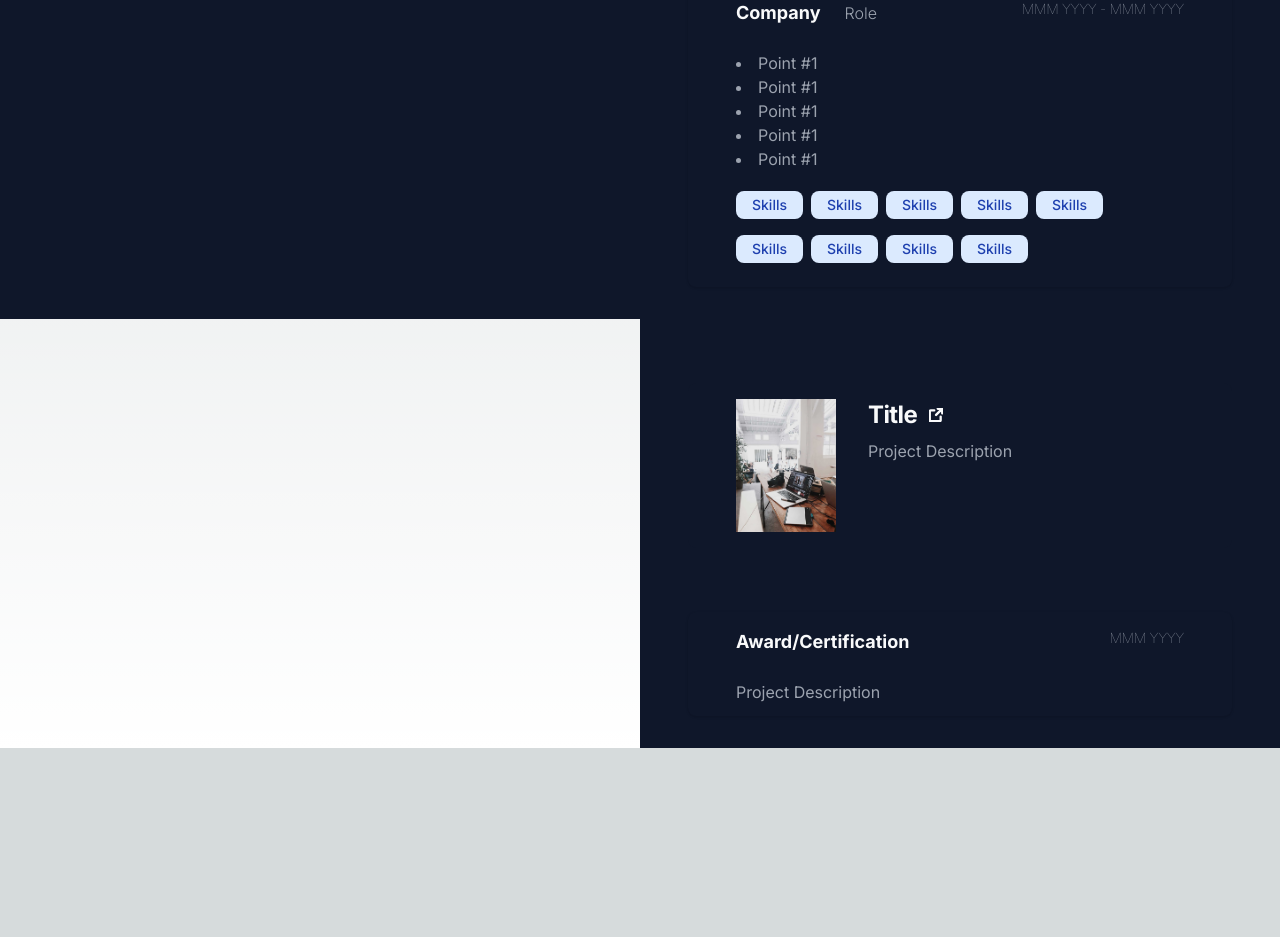
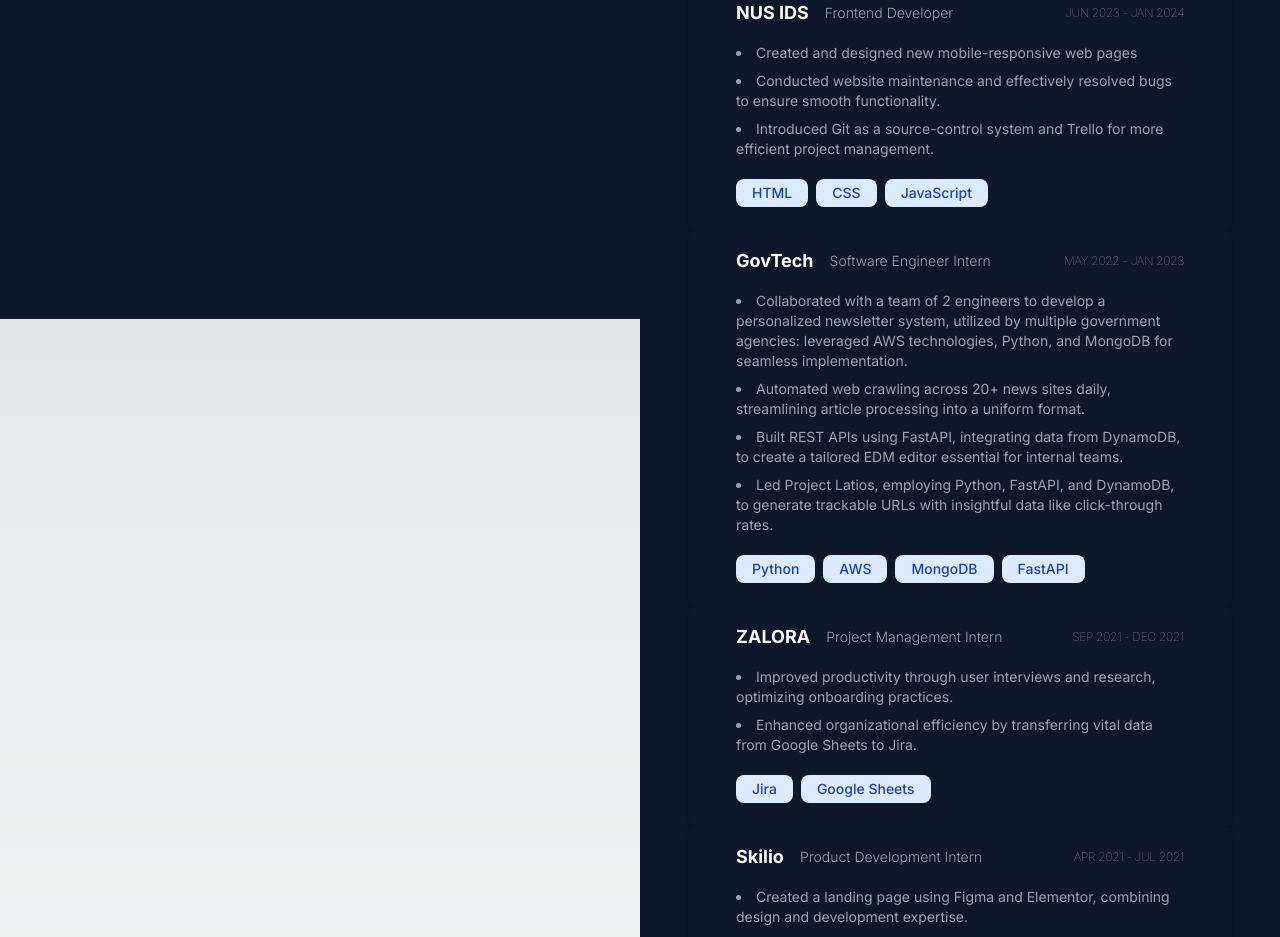
Before and after one commit to TohDeKai/portfolio, a Next.js app in the folder app/: page / in a window 1280 px wide. Shown: the part 481-1418 px from the top of the page. Before the commit the page ends 1229 px from the top, so only its background shows below. Built offline with nearby package versions, Linux system fonts and the light colour scheme.

Commit message:
FEAT: add experience data

```diff
--- /dev/null
+++ b/app/public/data/experience.json
@@ -0,0 +1,57 @@
+[
+  {
+    "company": "NUS IDS",
+    "role": "Frontend Developer",
+    "duration": "JUN 2023 - JAN 2024",
+    "points": [
+      "Created and designed new mobile-responsive web pages",
+      "Conducted website maintenance and effectively resolved bugs to ensure smooth functionality.",
+      "Introduced Git as a source-control system and Trello for more efficient project management."
+    ],
+    "skills": ["HTML", "CSS", "JavaScript"]
+  },
+  {
+    "company": "GovTech",
+    "role": "Software Engineer Intern",
+    "duration": "MAY 2022 - JAN 2023",
+    "points": [
+      "Collaborated with a team of 2 engineers to develop a personalized newsletter system, utilized by multiple government agencies: leveraged AWS technologies, Python, and MongoDB for seamless implementation.",
+      "Automated web crawling across 20+ news sites daily, streamlining article processing into a uniform format.",
+      "Built REST APIs using FastAPI, integrating data from DynamoDB, to create a tailored EDM editor essential for internal teams.",
+      "Led Project Latios, employing Python, FastAPI, and DynamoDB, to generate trackable URLs with insightful data like click-through rates."
+    ],
+    "skills": ["Python", "AWS", "MongoDB", "FastAPI"]
+  },
+  {
+    "company": "ZALORA",
+    "role": "Project Management Intern",
+    "duration": "SEP 2021 - DEC 2021",
+    "points": [
+      "Improved productivity through user interviews and research, optimizing onboarding practices.",
+      "Enhanced organizational efficiency by transferring vital data from Google Sheets to Jira."
+    ],
+    "skills": ["Jira", "Google Sheets"]
+  },
+  {
+    "company": "Skilio",
+    "role": "Product Development Intern",
+    "duration": "APR 2021 - JUL 2021",
+    "points": [
+      "Created a landing page using Figma and Elementor, combining design and development expertise.",
+      "Spearheaded the redesign of a web app.",
+      "Produced assets including product mockups to support marketing initiatives.",
+      "Engaged in numerous user interviews and usability tests to extract insights for product enhancement."
+    ],
+    "skills": ["WordPress", "Elementor", "Figma", "HTML", "CSS", "JavaScript"]
+  },
+  {
+    "company": "Lexly (Formerly Calibrate)",
+    "role": "UX/UI Design Intern",
+    "duration": "AUG 2020 - FEB 2021",
+    "points": [
+      "Developed landing page using HTML and CSS to attract more users.",
+      "Spearheaded design and development of high-fidelity prototype of mobile application with Figma."
+    ],
+    "skills": ["Figma", "HTML", "CSS", "JavaScript"]
+  }
+]
--- a/app/src/app/components/experience.tsx
+++ b/app/src/app/components/experience.tsx
@@ -1,59 +1,56 @@
+import React from "react";
+import experienceData from "../../../../app/public/data/experience.json";
+
+interface ExperienceData {
+  company: string;
+  role: string;
+  duration: string;
+  points: string[];
+  skills: string[];
+}
+
 export default function Experience() {
   return (
     <section>
-      <div className="px-4 max-w-screen-xl py-8 lg:px-12 2xl:mr-54 flex flex-col lg:flex-row items-start lg:items-center">
+      <div className="px-4 max-w-screen-xl py-8 lg:px-12 2xl:mr-54 flex flex-col  items-start lg:items-center">
+        {experienceData.map((experience: ExperienceData, index: number) => (
           <a
+            key={index}
             href="#"
             className="rounded-lg shadow md:flex-row w-full bg-slate-900 hover:bg-slate-700"
           >
             <div className="flex justify-between leading-normal px-12 py-4">
-            <div className="flex gap-6 mb-2">
-              <p className="text-lg font-bold text-gray-50 my-auto">Company</p>
-              <p className="text-md font-light text-gray-400 my-auto">Role</p>
+              <div className="flex gap-4">
+                <p className="text-lg font-bold text-gray-50 my-auto">
+                  {experience.company}
+                </p>
+                <p className="text-sm font-light text-gray-400 my-auto">
+                  {experience.role}
+                </p>
               </div>
-            <h5 className="text-sm font-thin tracking-tight text-gray-400">
-              MMM YYYY - MMM YYYY
+              <h5 className="text-xs font-thin tracking-tight text-gray-400 my-auto">
+                {experience.duration}
               </h5>
             </div>
-          <div className="mb-3 px-12 font-normal text-md text-gray-400">
-            <ul className="list-disc list-inside">
-              <li>Point #1</li>
-              <li>Point #1</li>
-              <li>Point #1</li>
-              <li>Point #1</li>
-              <li>Point #1</li>
+            <div className="mb-3 px-12 font-normal text-sm text-gray-400">
+              <ul className="list-disc list-inside space-y-2">
+                {experience.points.map((point, pointIndex) => (
+                  <li key={pointIndex}>{point}</li>
+                ))}
               </ul>
             </div>
             <div className="flex flex-wrap px-12 pb-4">
-            <span className="bg-blue-100 text-blue-800 text-sm font-medium me-2 px-4 py-1 my-2 rounded-lg">
-              Skills
+              {experience.skills.map((skill, skillIndex) => (
+                <span
+                  key={skillIndex}
+                  className="bg-blue-100 text-blue-800 text-sm font-medium me-2 px-4 py-1 my-2 rounded-lg"
+                >
+                  {skill}
                 </span>
-            <span className="bg-blue-100 text-blue-800 text-sm font-medium me-2 px-4 py-1 my-2 rounded-lg">
-              Skills
-            </span>
-            <span className="bg-blue-100 text-blue-800 text-sm font-medium me-2 px-4 py-1 my-2 rounded-lg">
-              Skills
-            </span>
-            <span className="bg-blue-100 text-blue-800 text-sm font-medium me-2 px-4 py-1 my-2 rounded-lg">
-              Skills
-            </span>
-            <span className="bg-blue-100 text-blue-800 text-sm font-medium me-2 px-4 py-1 my-2 rounded-lg">
-              Skills
-            </span>
-            <span className="bg-blue-100 text-blue-800 text-sm font-medium me-2 px-4 py-1 my-2 rounded-lg">
-              Skills
-            </span>
-            <span className="bg-blue-100 text-blue-800 text-sm font-medium me-2 px-4 py-1 my-2 rounded-lg">
-              Skills
-            </span>
-            <span className="bg-blue-100 text-blue-800 text-sm font-medium me-2 px-4 py-1 my-2 rounded-lg">
-              Skills
-            </span>
-            <span className="bg-blue-100 text-blue-800 text-sm font-medium me-2 px-4 py-1 my-2 rounded-lg">
-              Skills
-            </span>
+              ))}
             </div>
           </a>
+        ))}
       </div>
     </section>
   );
```
Lines whose indentation alone changed are shown as unchanged.
